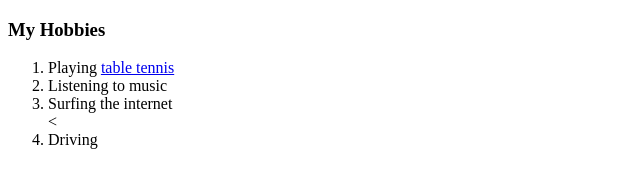
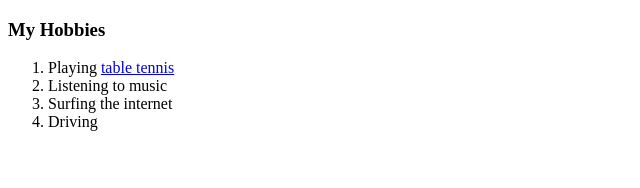
Before and after one commit to Frenzyxl/cv, a plain HTML site: page hobbies.html in a window 1280 px wide. Shown: the whole page, without its empty margins (0-640 px from the left). Drawn offline with Linux system fonts and the light colour scheme.

Commit message:
Update hobbies.html

```diff
--- a/hobbies.html
+++ b/hobbies.html
@@ -10,7 +10,7 @@
       <li>Playing <a href="https://worldtabletennis.com/home">table tennis</a></li>
       <li>Listening to music</li>
       <li>Surfing the internet</li>
-      <<li>Driving</li>
+      <li>Driving</li>
     </ol>
   </body>
 </html>
```
